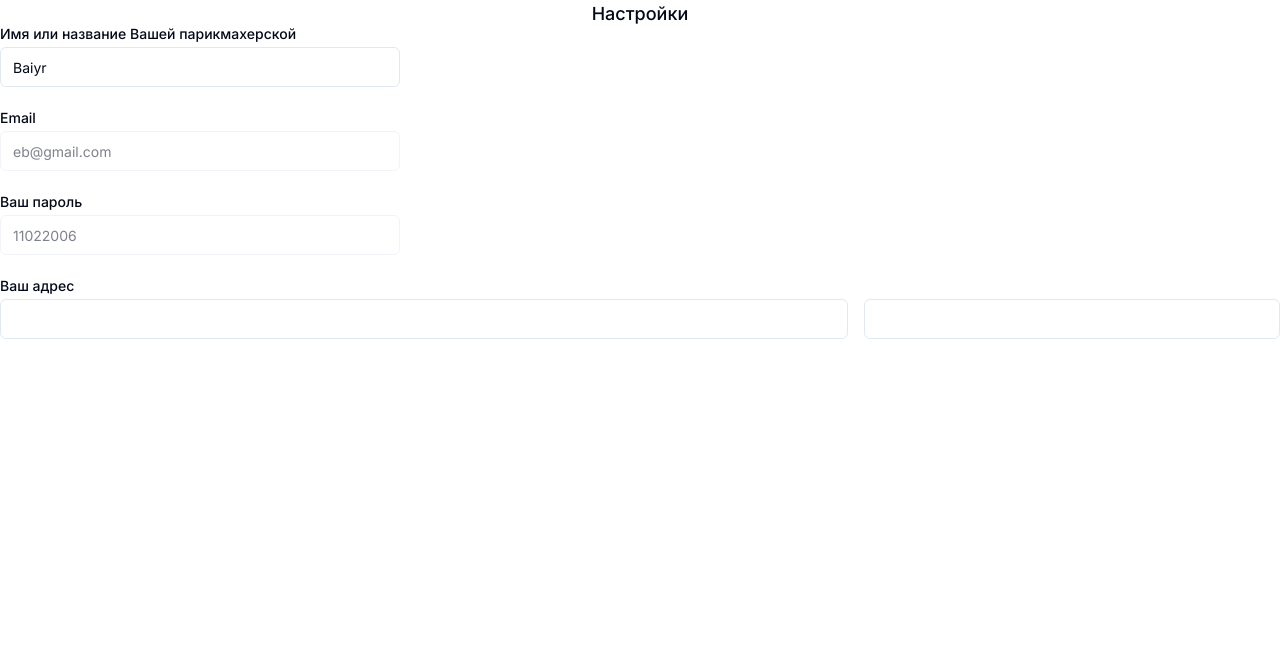
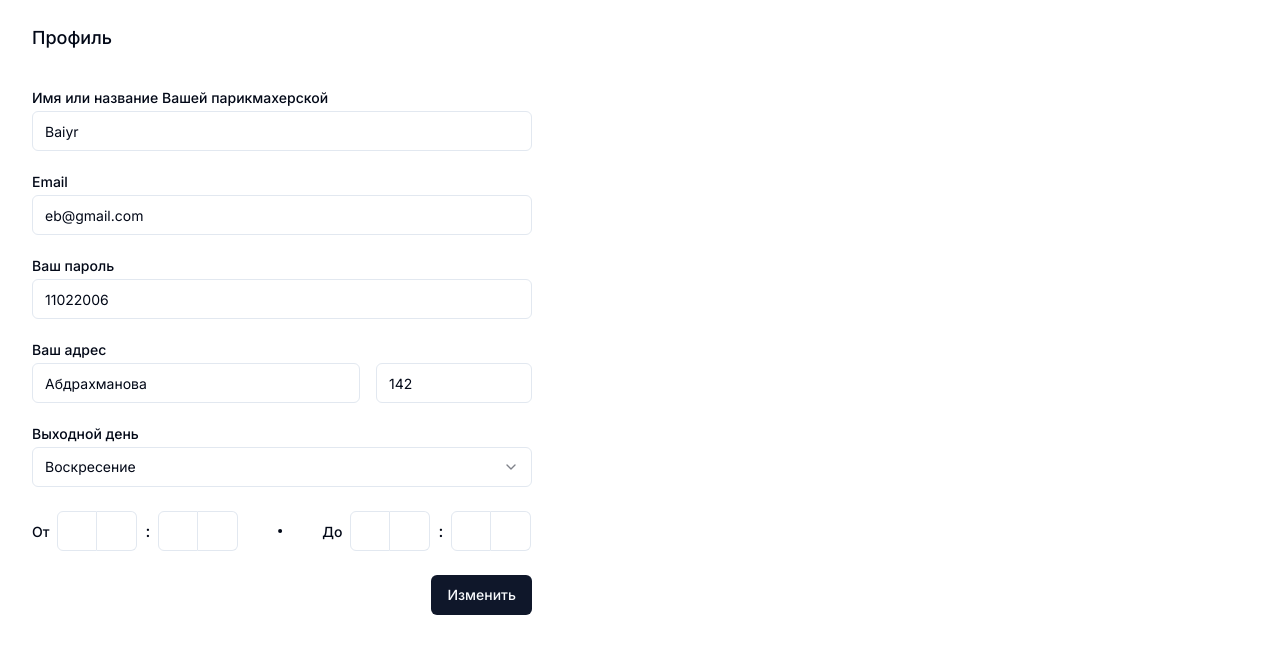
Before and after one commit to BakuEmilov/hairdresser-Irina, a Next.js app: page /admin/settings in a window 1280 px wide. Shown: the top 654 px of the page. Built offline with nearby package versions, Linux system fonts and the light colour scheme.

Commit message:
I made the settings section (profile)

```diff
--- a/src/app/admin/settings/page.tsx
+++ b/src/app/admin/settings/page.tsx
@@ -1,46 +1,117 @@
 import { Input } from "@/components/ui/input";
 import { Label } from "@/components/ui/label";
+import {
+  Select,
+  SelectContent,
+  SelectItem,
+  SelectTrigger,
+  SelectValue,
+} from "@/components/ui/select";
+
+import {
+  InputOTP,
+  InputOTPGroup,
+  InputOTPSeparator,
+  InputOTPSlot,
+} from "@/components/ui/input-otp";
+import { Button } from "@/components/ui/button";
+
+const weeks = [
+  { value: "monday", label: "Понедельник" },
+  { value: "tuesday", label: "Вторник" },
+  { value: "wednesday", label: "Среда" },
+  { value: "thursday", label: "Четверг" },
+  { value: "friday", label: "Пятница" },
+  { value: "saturday", label: "Суббота" },
+  { value: "sunday", label: "Воскресение" },
+];
 
 const SettingPage = () => {
   return (
-    <div className="">
-      <h1 className="font-medium text-[18px] text-center">Настройки</h1>
-      <div className="flex flex-col gap-6">
+    <div className="ml-8">
+      <h1 className="font-medium text-[18px] mt-6 mb-10">Профиль</h1>
+      <div className="w-[350px] lg:w-[500px] flex flex-col gap-6">
         <div className="flex flex-col space-y-1.5">
           <Label htmlFor="name">Имя или название Вашей парикмахерской</Label>
-          <Input id="name" value="Baiyr" className="w-[400px]" />
+          <Input id="name" defaultValue="Baiyr" />
         </div>
 
         <div className="flex flex-col space-y-1.5">
           <Label htmlFor="name">Email</Label>
-          <Input
-            id="email"
-            className="w-[400px]"
-            value="eb@gmail.com"
-            disabled
-          />
+          <Input id="email" defaultValue="eb@gmail.com" />
         </div>
 
         <div className="flex flex-col space-y-1.5">
           <Label htmlFor="name">Ваш пароль</Label>
-          <Input
-            id="password"
-            className="w-[400px]"
-            value="11022006"
-            disabled
-          />
+          <Input id="password" defaultValue="11022006" />
         </div>
 
         <div className="flex flex-col space-y-1.5">
           <Label htmlFor="name">Ваш адрес</Label>
           <div className="grid grid-cols-8 lg:grid-cols-12 gap-x-4 ">
-            <Input className="col-span-5 lg:col-span-8" id="address" />
+            <Input
+              className="col-span-5 lg:col-span-8"
+              id="address"
+              defaultValue="Абдрахманова"
+            />
             <Input
               className="col-span-3 lg:col-span-4"
               id="address"
               type="number"
+              defaultValue={142}
             />
           </div>
+        </div>
+
+        <div className="flex flex-col space-y-1.5">
+          <Label htmlFor="name">Выходной день</Label>
+          <Select defaultValue="sunday">
+            <SelectTrigger id="framework">
+              <SelectValue />
+            </SelectTrigger>
+            <SelectContent position="popper">
+              {weeks.map((week) => (
+                <SelectItem key={week.value} value={week.value}>
+                  {week.label}
+                </SelectItem>
+              ))}
+            </SelectContent>
+          </Select>
+        </div>
+
+        <div>
+          <InputOTP maxLength={8}>
+            <div className="flex items-center">
+              <div className="flex items-center space-x-2">
+                <span className="text-[14px] font-medium">От</span>
+                <InputOTPGroup className="w-[58px] lg:w-full ">
+                  <InputOTPSlot index={0} />
+                  <InputOTPSlot index={1} />
+                </InputOTPGroup>
+                <span className="font-medium">:</span>
+                <InputOTPGroup className="w-[58px] lg:w-full ">
+                  <InputOTPSlot index={2} />
+                  <InputOTPSlot index={3} />
+                </InputOTPGroup>
+              </div>
+              <InputOTPSeparator className="mx-0 lg:mx-[30px]"/>
+              <div className="flex items-center space-x-2 lg:mt-0">
+                <span className="text-[14px] font-medium">До</span>
+                <InputOTPGroup className="w-[58px] lg:w-full">
+                  <InputOTPSlot index={4} />
+                  <InputOTPSlot index={5} />
+                </InputOTPGroup>
+                <span className="font-medium">:</span>
+                <InputOTPGroup className="w-[58px] lg:w-full">
+                  <InputOTPSlot index={6} />
+                  <InputOTPSlot index={7} />
+                </InputOTPGroup>
+              </div>
+            </div>
+          </InputOTP>
+        </div>
+        <div className="flex justify-end">
+          <Button>Изменить</Button>
         </div>
       </div>
     </div>
```
